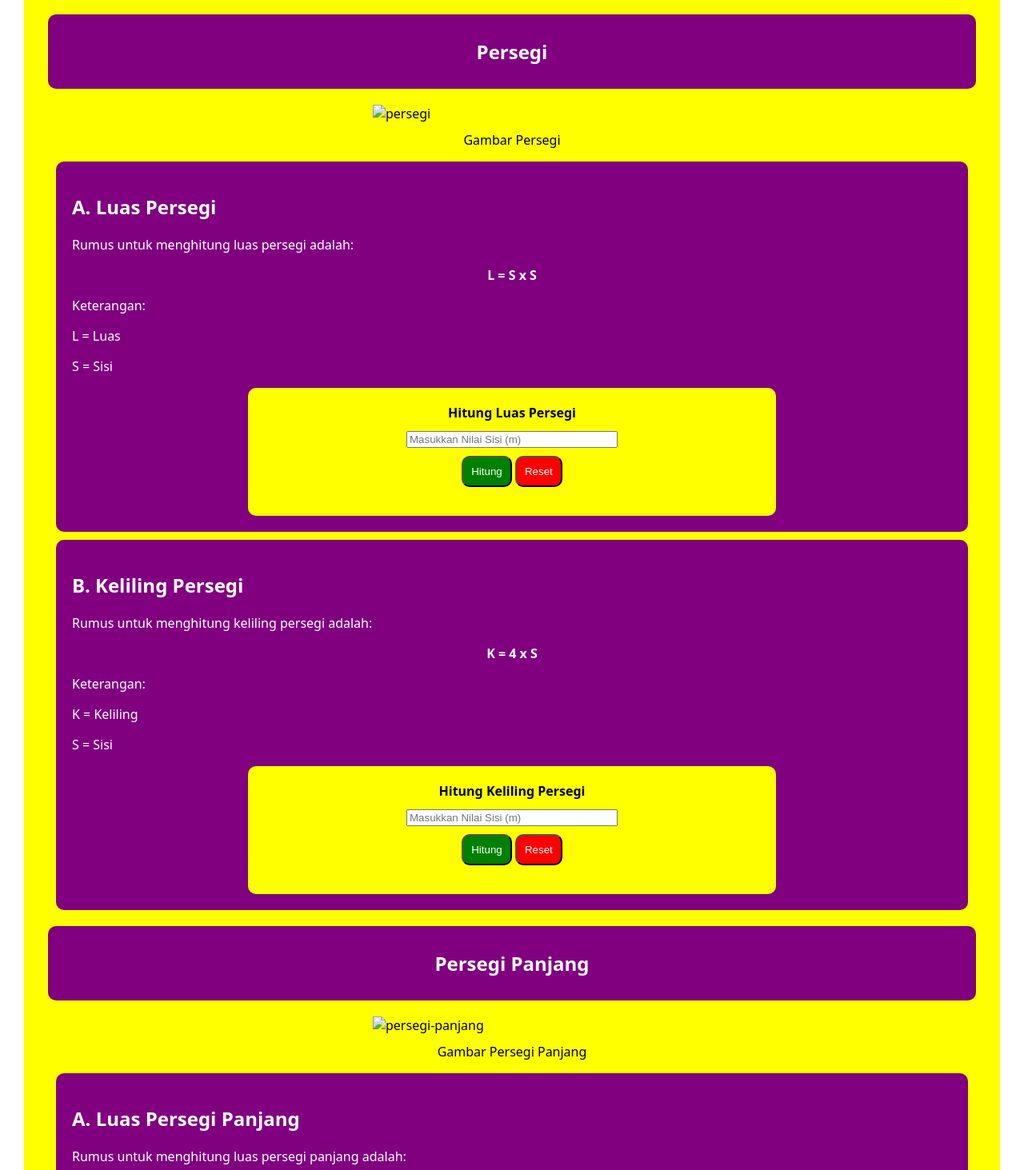
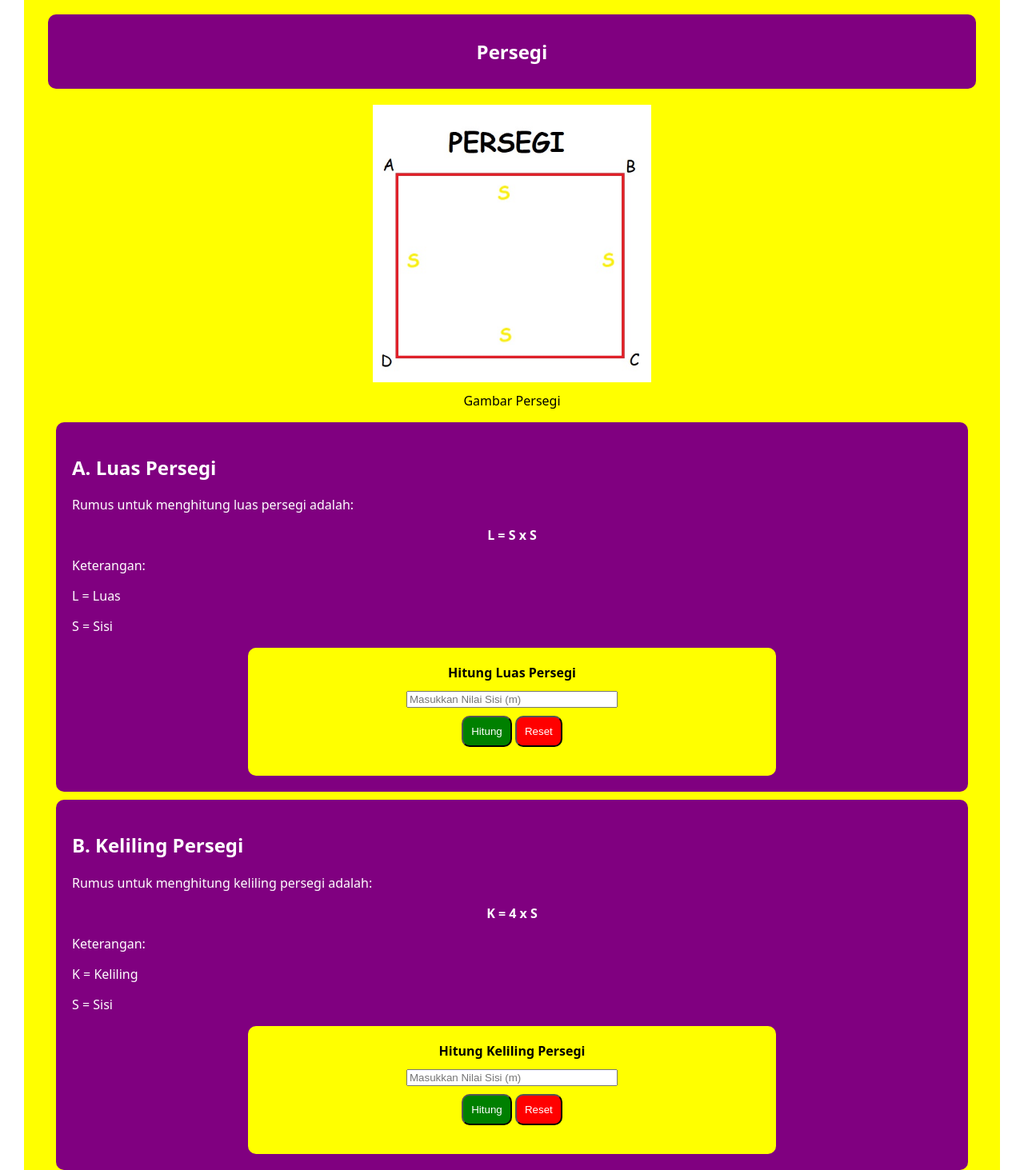
Before and after one commit to revou-fundamental-course/17-mar-25-MaxuLinn11, a plain HTML site: page index.html in a window 1280 px wide. Shown: the part 460-1923 px from the top of the page at 80% size. Drawn offline with Linux system fonts and the light colour scheme.

Commit message:
success change file assets name

```diff
--- a/index.html
+++ b/index.html
@@ -34,7 +34,7 @@
             <!-- Section Informasi Persegi -->
             <div id="persegi">
                 <h1 class="title">Persegi</h1>
-                <img src="assets\Persegi.jpg" alt="persegi" class="gambar-bangun-datar">
+                <img src="assets\persegi.jpg" alt="persegi" class="gambar-bangun-datar">
                 <p id="keterangan-gambar-persegi">Gambar Persegi</p>
                     <div class="container">
 
@@ -86,7 +86,7 @@
             <!-- Informasi Perhitungan Persegi Panjang -->
             <div id="persegi-panjang">
                 <h1 class="title">Persegi Panjang</h1>
-                <img src="Asset\Persegi Panjang.jpg" alt="persegi-panjang" class="gambar-bangun-datar">
+                <img src="assets\persegi-panjang.jpg" alt="persegi-panjang" class="gambar-bangun-datar">
                 <p id="keterangan-gambar-persegi">Gambar Persegi Panjang</p>
 
                 <!-- Section Informasi Perhitungan Luas Persegi Panjang -->
```
Also changed, not shown: assets/persegi-panjang.jpg (renamed from assets/b.jpg), assets/persegi.jpg (renamed from assets/a.jpg).
